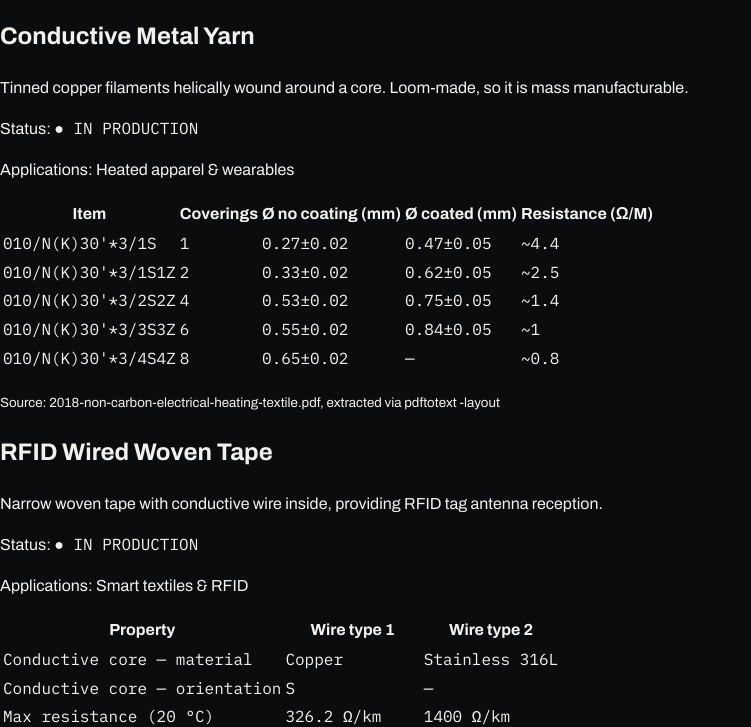
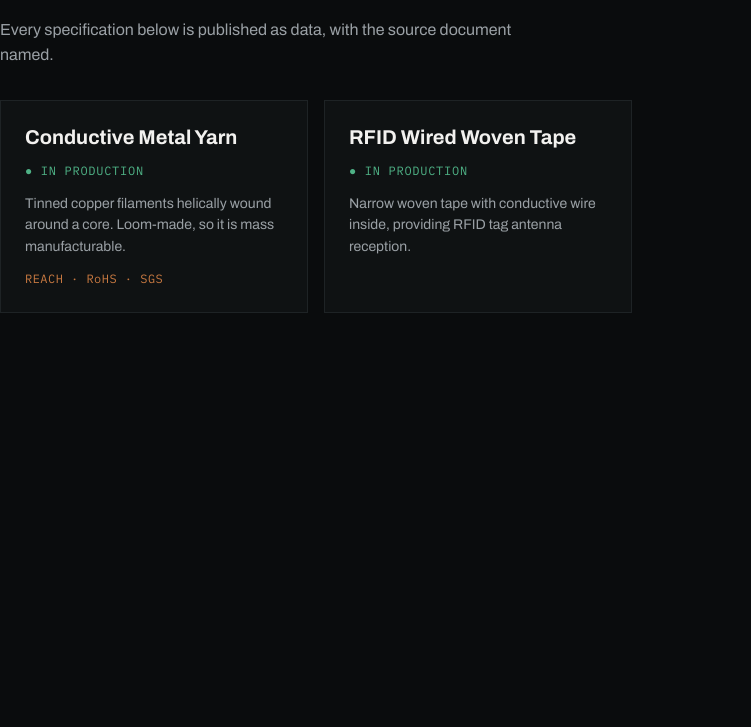
Before and after one commit to darsonl/litex-website, an Astro site: page /products in a window 1280 px wide. Shown: the part 74-801 px from the top of the page, without its empty margins (0-751 px from the left). Built offline with nearby package versions, Linux system fonts and the light colour scheme; Astro itself is replaced by a stand-in of ours.

Commit message:
feat: rebuild products index as a card grid with build assertions
Co-Authored-By: Claude Opus 5 <noreply@anthropic.com>

```diff
--- a/src/pages/products/index.astro
+++ b/src/pages/products/index.astro
@@ -1,75 +1,41 @@
 ---
-import { getCollection, getEntry } from 'astro:content';
+import { getCollection } from 'astro:content';
 import BaseLayout from '../../layouts/BaseLayout.astro';
-import { mustResolve } from '../../lib/references';
+import ProductCard from '../../components/ProductCard.astro';
 
-const products = await getCollection('products');
-
-// getEntry() returns undefined for a missing entry and Astro does NOT fail the
-// build on it — mustResolve turns that silence into an error. See src/lib/references.ts.
-const withApplications = await Promise.all(
-  products.map(async (product) => ({
-    product,
-    applications: await Promise.all(
-      product.data.applications.map(async (ref) =>
-        mustResolve(await getEntry(ref), ref, product.id),
-      ),
-    ),
-  })),
-);
+const products = (await getCollection('products')).sort((a, b) => {
+  if (a.data.status !== b.data.status) return a.data.status === 'active' ? -1 : 1;
+  return a.data.name.localeCompare(b.data.name);
+});
 ---
 <BaseLayout
   title="Products — LiTex Textile & Technology"
   description="Conductive metal yarn, heating textile, EMI shielding tube and RFID tape, with published specifications."
 >
   <h1>Products</h1>
+  <p class="intro">
+    Every specification below is published as data, with the source document named.
+  </p>
 
-  {withApplications.map(({ product, applications }) => (
-    <article>
-      <h2>{product.data.name}</h2>
-      <p>{product.data.summary}</p>
+  <div class="grid">
+    {products.map((product) => (
+      <ProductCard
+        href={`/products/${product.id}/`}
+        name={product.data.name}
+        summary={product.data.summary}
+        status={product.data.status}
+        certifications={product.data.certifications}
+      />
+    ))}
+  </div>
+</BaseLayout>
 
-      <p>
-        Status:
-        <span class="value">
-          {product.data.status === 'active' ? '● IN PRODUCTION' : '○ LEGACY · SAMPLING ONLY'}
-        </span>
-      </p>
-
-      {applications.length > 0 && (
-        <p>Applications: {applications.map((a) => a.data.name).join(', ')}</p>
-      )}
-
-      {product.data.specTable && (
-        <table>
-          <thead>
-            <tr>
-              {product.data.specTable.columns.map((col) => (
-                <th scope="col">{col.label}{col.unit ? ` (${col.unit})` : ''}</th>
-              ))}
-            </tr>
-          </thead>
-          <tbody>
-            {product.data.specTable.rows.map((row) => (
-              <tr>
-                {product.data.specTable!.columns.map((col) => (
-                  <td class="value">{row[col.key] ?? '—'}</td>
-                ))}
-              </tr>
-            ))}
-          </tbody>
-        </table>
-      )}
-
-      {product.data.sourceNote && (
-        <p data-source-note><small>Source: {product.data.sourceNote}</small></p>
-      )}
-
-      {product.data.needsVerification && (
-        <p data-needs-verification>
-          <small>These figures are awaiting verification against the source catalog.</small>
-        </p>
-      )}
-    </article>
-  ))}
-</BaseLayout>
+<style>
+  .intro { color: var(--c-text-2); max-width: 60ch; }
+  .grid {
+    display: grid;
+    grid-template-columns: repeat(auto-fill, minmax(min(100%, 18rem), 1fr));
+    gap: var(--s-4);
+    margin-top: var(--s-8);
+  }
+</style>
```
Also changed, not shown: tests/build.test.ts (+69 -24 lines).
